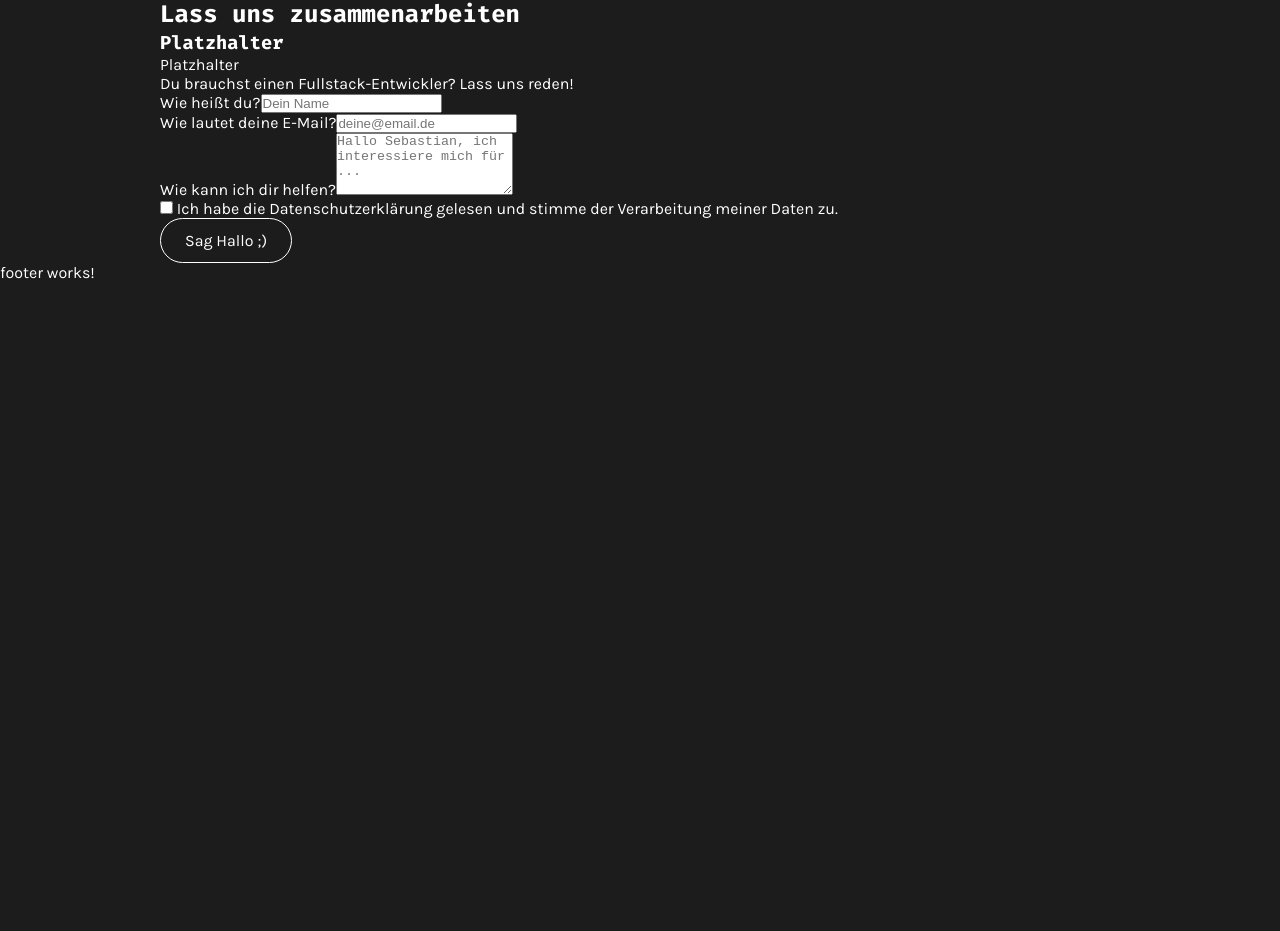
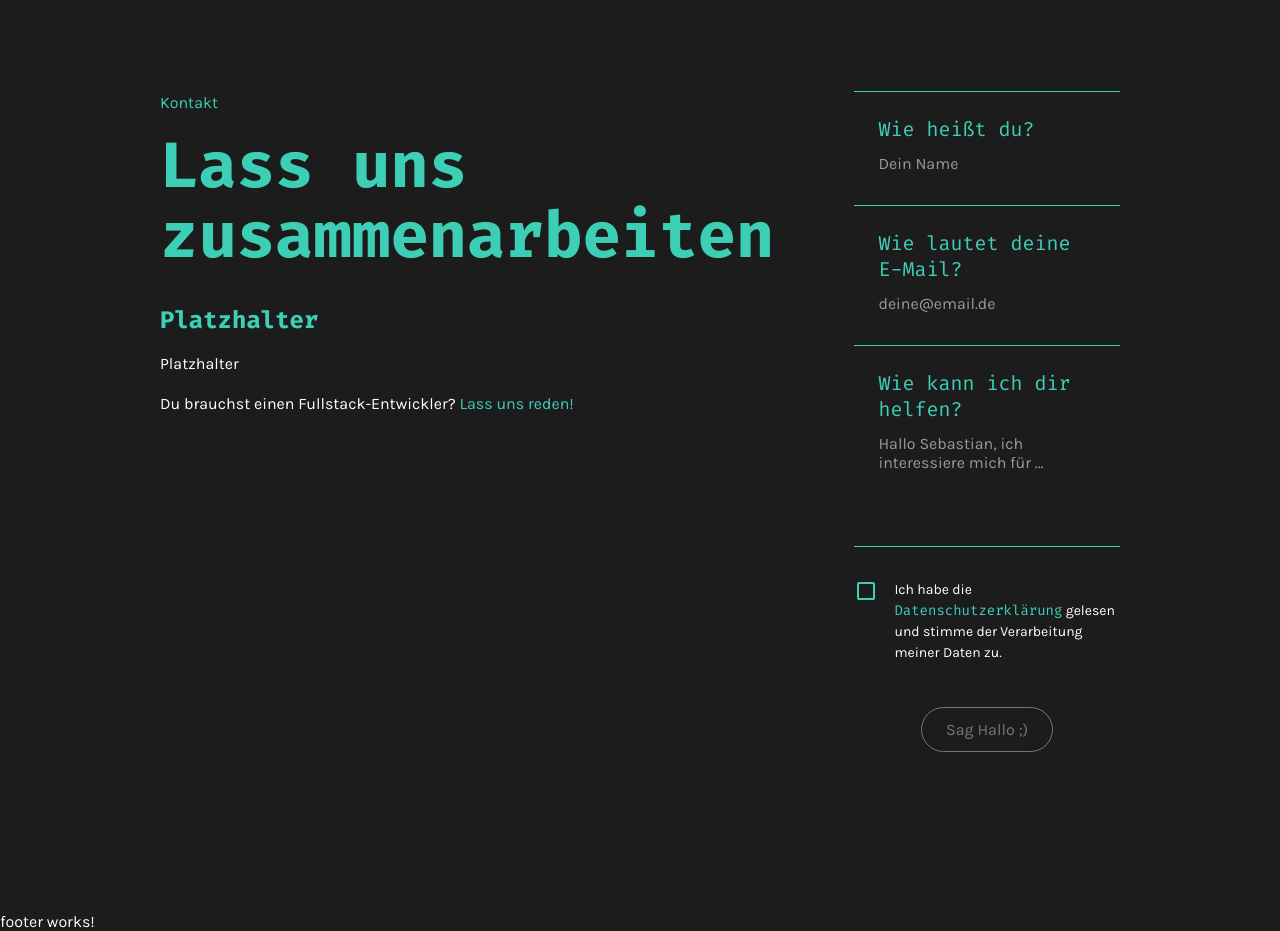
Before and after one commit to SebaBuch/Portfolio, an Angular app: page / in a window 1280 px wide. Shown: the part 3460-4391 px from the top of the page. Before the commit the page ends 3742 px from the top, so only its background shows below. Built offline with nearby package versions, Linux system fonts and the light colour scheme.

Commit message:
Add contact form styles

```diff
--- a/src/app/main-page/contact/contact.scss
+++ b/src/app/main-page/contact/contact.scss
@@ -0,0 +1,187 @@
+.contact {
+    padding: 120px 0;
+}
+
+.contact-content {
+    display: flex;
+    gap: 80px;
+}
+
+.contact-text,
+.contact-form {
+    flex: 1;
+}
+
+.contact-text h2 {
+    color: #3dcfb6;
+    font-size: 4rem;
+    line-height: 1.1;
+}
+
+.contact-text h3 {
+    margin: 32px 0 16px;
+    color: #3dcfb6;
+    font-size: 1.5rem;
+}
+
+.contact-text p {
+    margin-bottom: 16px;
+    line-height: 1.5;
+}
+
+.contact-text a {
+    color: #3dcfb6;
+}
+
+.contact-text a:hover {
+    text-decoration: underline;
+}
+
+.field {
+    padding: 24px 24px 4px;
+    border-top: 1px solid #3dcfb6;
+}
+
+.field-last {
+    border-bottom: 1px solid #3dcfb6;
+}
+
+.field label {
+    display: block;
+    margin-bottom: 12px;
+    color: #3dcfb6;
+    font-family: 'Fira Code', monospace;
+    font-size: 1.25rem;
+}
+
+.field input,
+.field textarea {
+    width: 100%;
+    border: none;
+    outline: none;
+    background-color: transparent;
+    color: #ffffff;
+    font-family: 'Karla', sans-serif;
+    font-size: 1rem;
+    resize: none;
+}
+
+.field input::placeholder,
+.field textarea::placeholder {
+    color: #9a9a9a;
+}
+
+.field input:-webkit-autofill,
+.field input:-webkit-autofill:hover,
+.field input:-webkit-autofill:focus {
+    -webkit-text-fill-color: #ffffff;
+    -webkit-box-shadow: 0 0 0 1000px #1c1c1c inset;
+    caret-color: #ffffff;
+    transition: background-color 5000s ease-in-out 0s;
+}
+
+.error-message {
+    min-height: 20px;
+    margin-top: 8px;
+    color: #e05a5a;
+    font-size: 0.875rem;
+}
+
+.privacy {
+    position: relative;
+    margin-top: 32px;
+    display: flex;
+    align-items: flex-start;
+    gap: 16px;
+    font-size: 0.875rem;
+    line-height: 1.5;
+    cursor: pointer;
+}
+
+.privacy input {
+    position: absolute;
+    width: 0;
+    height: 0;
+    opacity: 0;
+}
+
+.checkbox-icon {
+    flex-shrink: 0;
+    width: 24px;
+    height: 24px;
+    background-image: url('/icons/checkbox.svg');
+    background-repeat: no-repeat;
+}
+
+.privacy:hover .checkbox-icon {
+    background-image: url('/icons/checkbox-hover.svg');
+}
+
+.checkbox-icon.checked {
+    background-image: url('/icons/checkbox-checked.svg');
+}
+
+.privacy:hover .checkbox-icon.checked {
+    background-image: url('/icons/checkbox-checked-hover.svg');
+}
+
+.privacy a {
+    color: #3dcfb6;
+    font-family: 'Fira Code', monospace;
+}
+
+.privacy a:hover {
+    text-decoration: underline;
+}
+
+.privacy-error {
+    margin-left: 40px;
+}
+
+.send-row {
+    margin-top: 16px;
+    text-align: center;
+}
+
+.btn:disabled {
+    opacity: 0.4;
+    cursor: not-allowed;
+}
+
+.btn:disabled:hover {
+    border-color: #ffffff;
+    color: #ffffff;
+}
+
+.feedback {
+    min-height: 24px;
+    margin-top: 16px;
+    text-align: center;
+}
+
+.feedback.success {
+    color: #3dcfb6;
+}
+
+.feedback.failure {
+    color: #e05a5a;
+}
+
+@media (max-width: 768px) {
+    .contact {
+        padding: 72px 0;
+    }
+
+    .contact-content {
+        flex-direction: column;
+        gap: 48px;
+    }
+
+    .contact-text h2 {
+        font-size: 2.5rem;
+    }
+
+    .field {
+        padding: 20px 8px 4px;
+    }
+}
```
